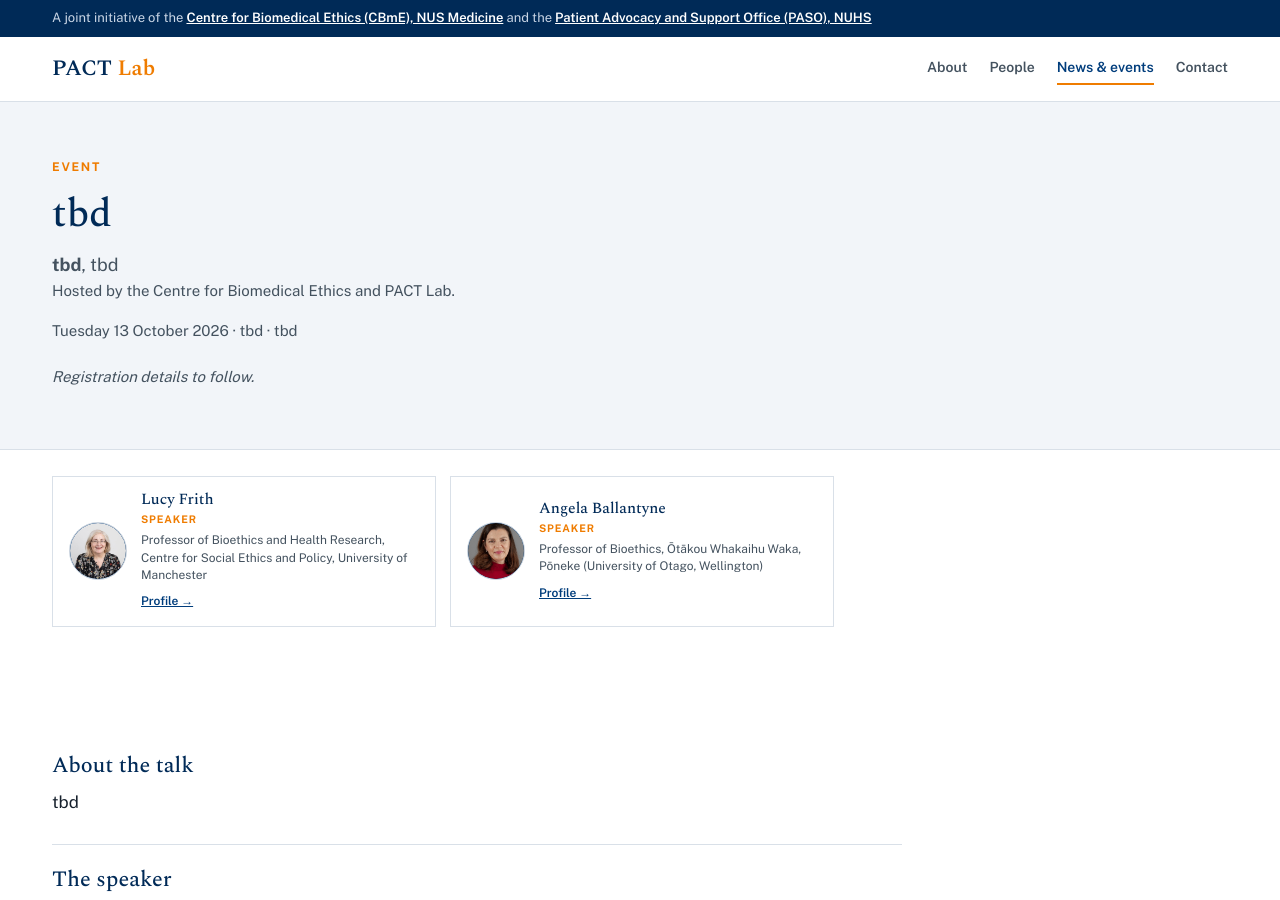
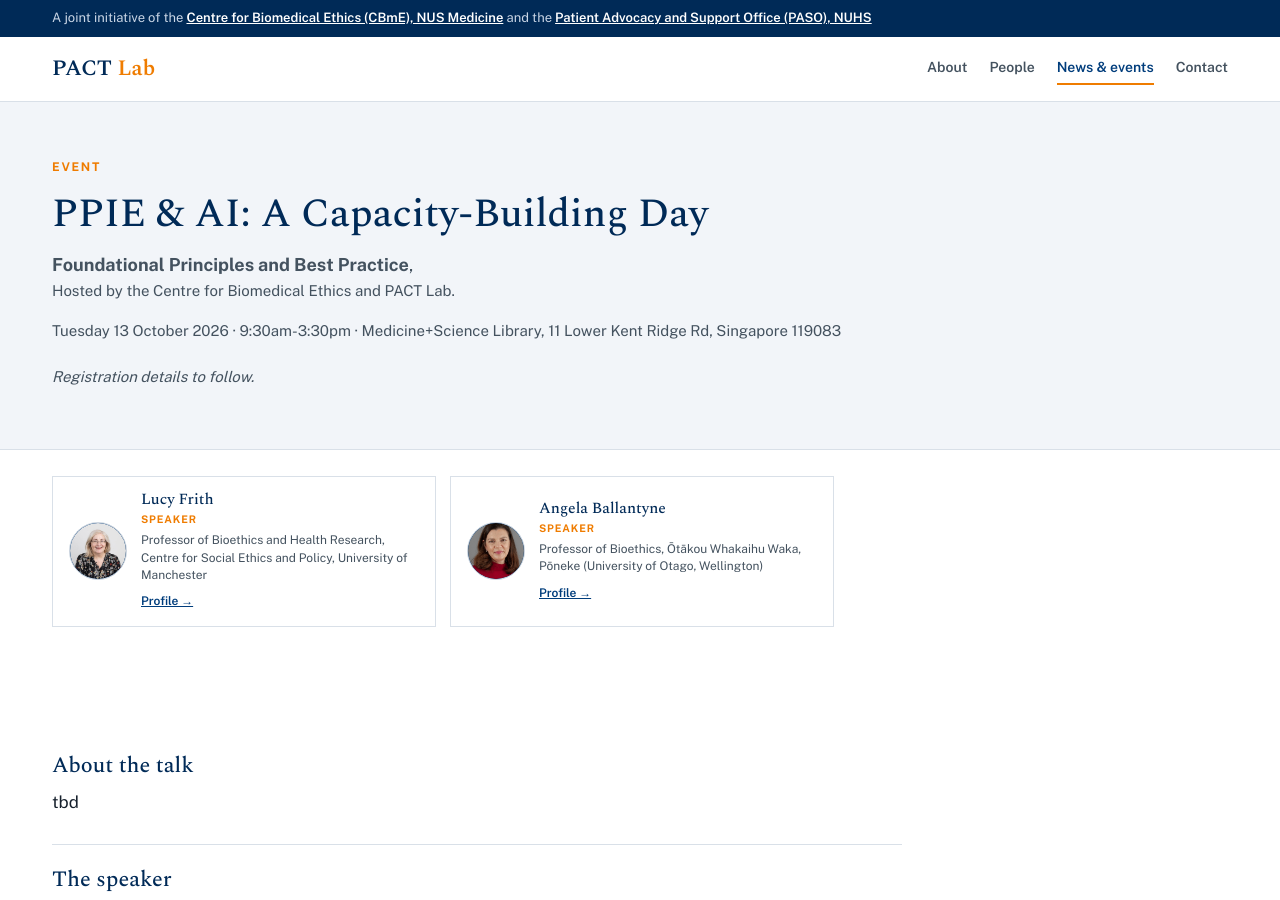
Before and after one commit to earp-lab/pact-lab, a Jekyll site: the page built from _events/20261013-ppie-ai-capacity-building-day.md, in a window 1280 px wide and 900 px high. Built offline with Jekyll 4.4.1, drawn with Linux system fonts in a browser that asks for light colours.

Commit message:
Update and rename 20261013-frith-ballantyne.md to 20261013-ppie-ai-capacity-building-day.md

```diff
--- a/_events/20261013-frith-ballantyne.md
+++ b/_events/20261013-ppie-ai-capacity-building-day.md
@@ -1,12 +1,13 @@
 ---
-title: "tbd"
-speaker: "tbd"
-affiliation: "tbd"
+title: "PPIE & AI: A Capacity-Building Day"
+speaker: "Foundational Principles and Best Practice"
+affiliation: ""
 date: 2026-10-13
-time: "tbd"
-location: "tbd"
+time: "9:30am-3:30pm"
+location: "Medicine+Science Library, 11 Lower Kent Ridge Rd, Singapore 119083"
 host: "Hosted by the Centre for Biomedical Ethics and PACT Lab."
-blurb: "tbd"
+blurb: "Foundations in patient & public involvement and engagement, and a critical look at how Al is reshaping who gets to participate in research -
+for clinicians, researchers, and clinician-scientists."
 registration: ""
 registration_note: ""
 speakers:
```
